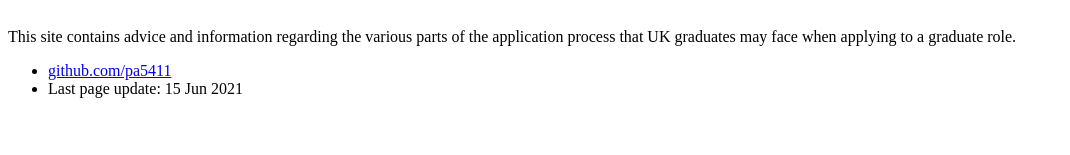
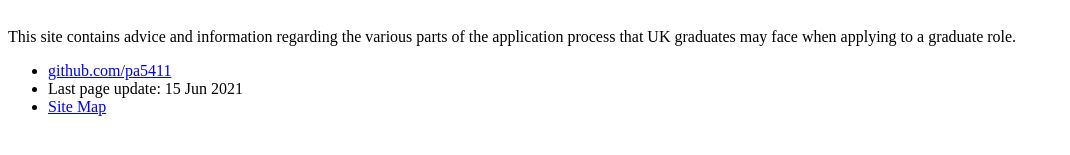
Before and after one commit to pa5411/Graduate-Job-Help, a Jekyll site: the page built from index.html, in a window 1280 px wide. Shown: the part 212-367 px from the top of the page, without its empty margins (0-1070 px from the left). Built offline with Jekyll 4.4.1, drawn with Linux system fonts in a browser that asks for light colours.

Commit message:
add site map link to default jekyll template

```diff
--- a/_layouts/default.html
+++ b/_layouts/default.html
@@ -46,6 +46,7 @@
                         <ul>
                                 <li><a href="https://github.com/pa5411">github.com/pa5411</a></li>
 				                <li>Last page update: {{ page.date | date_to_string }}</li>
+								<li> <a href="/uk-graduate-job-advice/sitemap.html">Site Map</a> </li>
                         </ul>
                         </footer>
                 </body>
```
